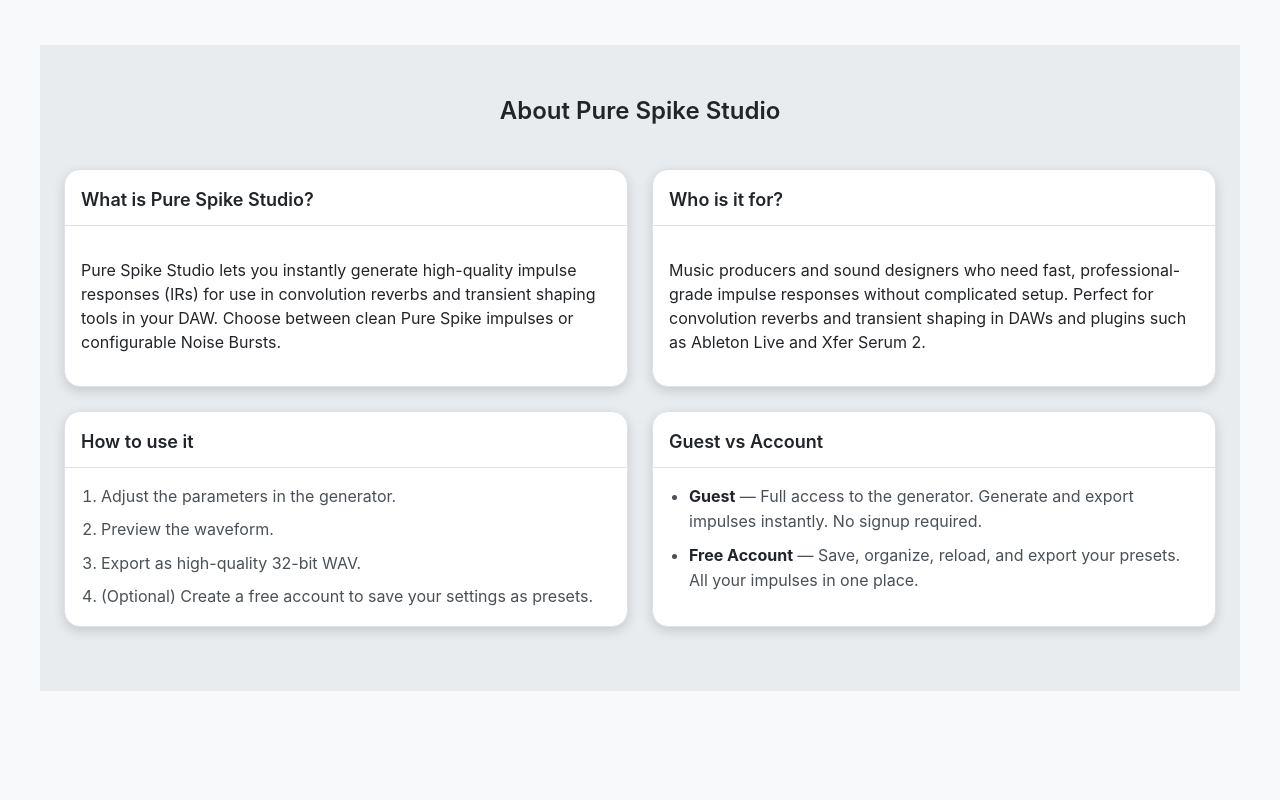
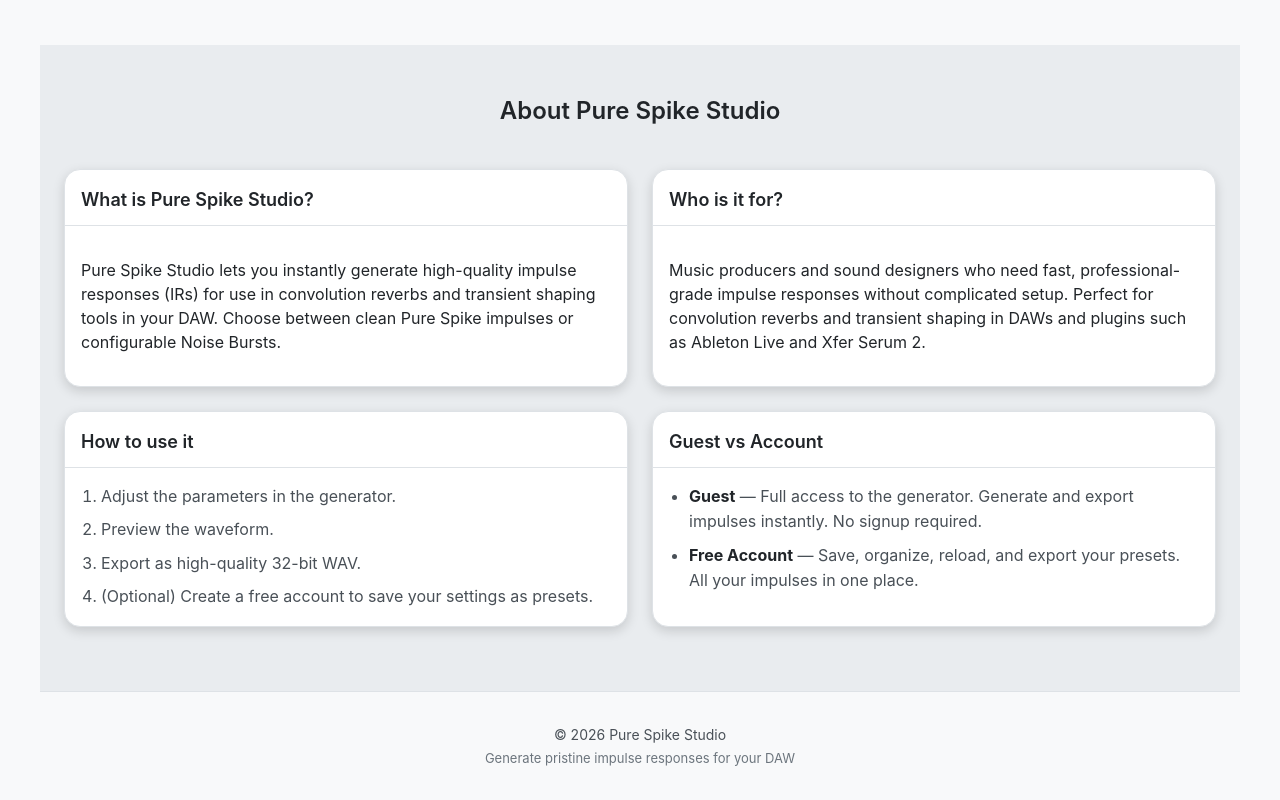
Before and after one commit to TomacBarin/pure-spike, a React (Vite) app: page / in a window 1280 px wide. Shown: the part 819-1619 px from the top of the page. Before the commit the page ends 1510 px from the top, so only its background shows below. Built offline with nearby package versions, Linux system fonts and the light colour scheme.

Commit message:
feat(components): add Footer to Frontend shell structure

```diff
--- /dev/null
+++ b/src/components/layout/Footer/Footer.module.css
@@ -0,0 +1,24 @@
+.footer {
+  padding: var(--spacing-8) 0;
+  border-top: 1px solid var(--color-border);
+  background-color: var(--color-bg-primary);
+  text-align: center;
+}
+
+.container {
+  max-width: 1200px;
+  margin: 0 auto;
+  padding: 0 var(--spacing-6);
+}
+
+.copyright {
+  margin: 0 0 var(--spacing-1);
+  font-size: var(--font-size-sm);
+  color: var(--color-text-secondary);
+}
+
+.tagline {
+  margin: 0;
+  font-size: var(--font-size-xs);
+  color: var(--color-text-muted);
+}
--- /dev/null
+++ b/src/components/layout/Footer/Footer.tsx
@@ -0,0 +1,20 @@
+import styles from "./Footer.module.css";
+
+function Footer() {
+  const currentYear = new Date().getFullYear();
+
+  return (
+    <footer className={styles.footer}>
+      <div className={styles.container}>
+        <p className={styles.copyright}>
+          © {currentYear} Pure Spike Studio
+        </p>
+        <p className={styles.tagline}>
+          Generate pristine impulse responses for your DAW
+        </p>
+      </div>
+    </footer>
+  );
+}
+
+export default Footer;
--- a/src/pages/HomePage.tsx
+++ b/src/pages/HomePage.tsx
@@ -2,6 +2,7 @@
 import Hero from "../components/layout/Hero/Hero";
 import GeneratorPanel from "../features/generator/GeneratorPanel";
 import ExplanatorySections from "../components/layout/ExplanatorySections/ExplanatorySections";
+import Footer from "../components/layout/Footer/Footer";
 
 function HomePage() {
   return (
@@ -12,6 +13,7 @@
         <Hero />
         <GeneratorPanel />
         <ExplanatorySections />
+        <Footer />
       </main>
     </div>
   );
```
